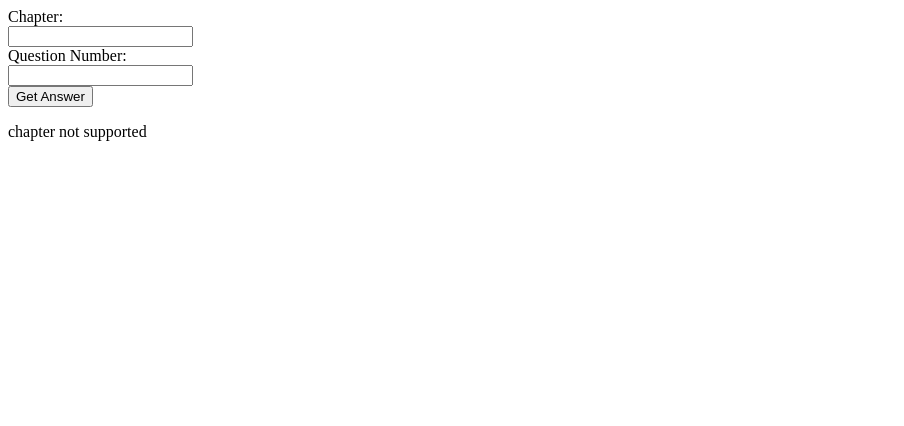
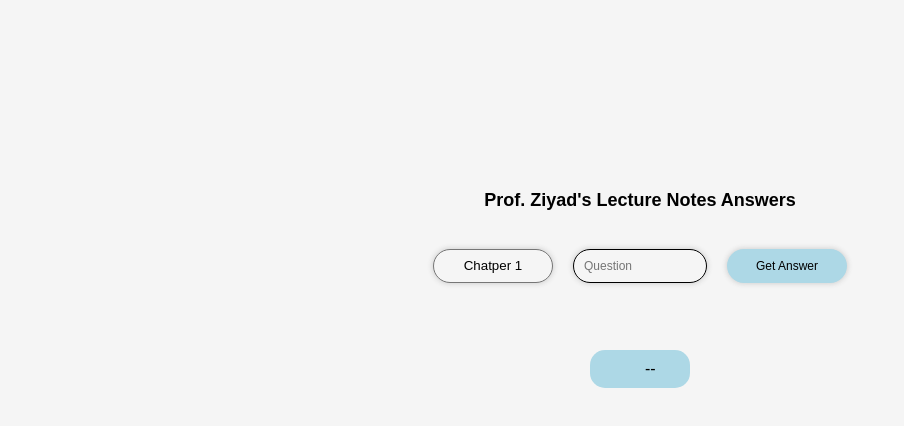
Before and after one commit to omaramer464/LinearAnswers, a plain HTML site: page index.html in a window 1280 px wide. Both pictures are taken after a click on the button "Get Answer". Shown: the whole page, without its empty margins (0-904 px from the left). Drawn offline with Linux system fonts and the light colour scheme.

Commit message:
Add files via upload

```diff
--- a/index.html
+++ b/index.html
@@ -1,31 +1,74 @@
 <!DOCTYPE html>
 <html>
+    <head>
+        <link rel="stylesheet" href="style.css">
+        <title>Lecture Notes Answer Key</title>
+    </head>
     <body>
-        <form>
-            <label for="ch">Chapter:</label><br>
-            <input type="number" id="cha" name="cha"><br>
-            <label for="q">Question Number:</label><br>
-            <input type="number" id="qa" name="qa">
 
-        </form>
+        <h3>Prof. Ziyad's Lecture Notes Answers</h3>
 
-        <button type="button" id="get" onclick="getAnswer()">Get Answer</button>
+        <div>
+            <select id="cha" name="cha">
+                <option value="1">Chatper 1</option>
+                <option value="2">Chatper 2</option>
+                <option value="4">Chatper 4</option>
+                <option value="5">Chatper 5</option>
+                <option value="6">Chatper 6</option>
+                <option value="8">Chatper 8</option>
+            </select>
 
-        <p id="ans">answer: </p>
+            <label for="q"><input type="text" id="qa" name="qa" placeholder="Question"></label>
+
+            <button type="button" id="get" onclick="getAnswer()">Get Answer</button>
+        </div>
+        <br>
+
+        <div>
+            <p id="q"></p>
+            <p id="ans">--</p>
+        </div>
     </body>
     <script>
 
         function getAnswer() {
-            if (document.getElementById("cha").value == "4") {
-                document.getElementById("ans").innerHTML = "Answer: " + chap4(document.getElementById("qa").value);
+            if (document.getElementById("cha").value == "1") {
+                document.getElementById("q").innerHTML = document.getElementById("qa").value + ")";
+                document.getElementById("ans").innerHTML = answerLetter(chap1(document.getElementById("qa").value));
+            } else if (document.getElementById("cha").value == "2") {
+                document.getElementById("q").innerHTML = document.getElementById("qa").value + ")";
+                document.getElementById("ans").innerHTML = answerLetter(chap2(document.getElementById("qa").value));
+            } else if (document.getElementById("cha").value == "4") {
+                document.getElementById("q").innerHTML = document.getElementById("qa").value + ")";
+                document.getElementById("ans").innerHTML = answerLetter(chap4(document.getElementById("qa").value));
             } else if (document.getElementById("cha").value == "5") {
-                document.getElementById("ans").innerHTML = "Answer: " + chap5(document.getElementById("qa").value);
+                document.getElementById("q").innerHTML = document.getElementById("qa").value + ")";
+                document.getElementById("ans").innerHTML = answerLetter(chap5(document.getElementById("qa").value));
             } else if (document.getElementById("cha").value == "6") {
-                document.getElementById("ans").innerHTML = "Answer: " + chap6(document.getElementById("qa").value);
+                document.getElementById("q").innerHTML = document.getElementById("qa").value + ")";
+                document.getElementById("ans").innerHTML = answerLetter(chap6(document.getElementById("qa").value));
             } else if (document.getElementById("cha").value == "8") {
-                document.getElementById("ans").innerHTML = "Answer: " + chap8(document.getElementById("qa").value);
+                document.getElementById("q").innerHTML = document.getElementById("qa").value + ")";
+                document.getElementById("ans").innerHTML = answerLetter(chap8(document.getElementById("qa").value));
             } else {
                 document.getElementById("ans").innerHTML = "chapter not supported";
+            }
+        }
+
+        function answerLetter(a) {
+            if (a == 4) {
+                return "A";
+            } else if (a == 3) {
+                return "B";
+            } else if (a == 2) {
+                return "C";
+            } else if (a == 1) {
+                return "D";
+            } else if (a == 0) {
+                return "E";
+            } else {
+                document.getElementById("q").innerHTML = "";
+                return "--";
             }
         }
 
@@ -61,6 +104,61 @@
             return Math.round(ans);
         }
 
+        function chap2(q) {
+            let p1 = (10 - q);
+            let p2 = p1 / 355687428096000;
+
+            let p7 = 10758 * (q**16);
+            let p8 = -1484453 * (q**15);
+            let p9 = 92215214 * (q**14);
+            let p10 = -3398451240 * (q**13);
+            let p11 = 82285109236 * (q**12);
+            let p12 = -1364608420606 * (q**11);
+            let p13 = 15544055104428 * (q**10);
+            let p14 = -115562554325860 * (q**9);
+            let p15 = 438590200945054 * (q**8);
+            let p16 = 973391625942171 * (q**7);
+            let p17 = -24595677559907098 * (q**6);
+            let p18 = 165003247108392340 * (q**5);
+            let p19 = -640439727221039448 * (q**4);
+            let p20 = 1557560420631813888 * (q**3);
+            let p21 = -2314197190169852544 * (q**2);
+            let p22 = 1890868929375605760 * q;
+            let p23 = -635471159036313600;
+
+            let ps = p7 + p8 + p9 + p10 + p11 + p12 + p13 + p14 + p15 + p16 + p17 + p18 + p19 + p20 + p21 + p22 + p23;
+            let ans = p2 * ps;
+
+            return Math.round(ans);
+        }
+
+        function chap1(q) {
+            let p1 = (q - 17) * (q - 10) * (q - 14) * -1;
+            let p2 = p1 / 40548366802944000;
+
+            let p7 = 141152 * (q**16);
+            let p8 = -22355207 * (q**15);
+            let p9 = 1617611866 * (q**14);
+            let p10 = -70876340212 * (q**13);
+            let p11 = 2101133305428 * (q**12);
+            let p12 = -44604194650854 * (q**11);
+            let p13 = 699971500569760 * (q**10);
+            let p14 = -8264345390407696 * (q**9);
+            let p15 = 74000846499503108 * (q**8);
+            let p16 = -502733933313186491 * (q**7);
+            let p17 = 2573893661328012102 * (q**6);
+            let p18 = -9786955432883841492 * (q**5);
+            let p19 = 26961095920179608712 * (q**4);
+            let p20 = -51697069765671858048 * (q**3);
+            let p21 = 64545853915420198272 * (q**2);
+            let p22 = -46366937861151052800 * q;
+            let p23 = 14206546237634150400;
+
+            let ps = p7 + p8 + p9 + p10 + p11 + p12 + p13 + p14 + p15 + p16 + p17 + p18 + p19 + p20 + p21 + p22 + p23;
+            let ans = p2 * ps;
+
+            return Math.round(ans);
+        }
 
         function chap8(q) {
             let p1 = (7 - q) * (q - 8) * (q - 16) * (q - 18);
--- /dev/null
+++ b/style.css
@@ -0,0 +1,91 @@
+* {
+    font-family: Arial, Helvetica, sans-serif;
+}
+
+body {
+    height: 100%;
+    text-align: center;
+    background-color: whitesmoke;
+}
+
+h3 {
+    margin-top: 15%;
+    font-size: 18px;
+}
+
+div {
+    display: flex;
+    justify-content: center;
+    width: 100%;
+    height: 30px;
+    margin-top: 3%;
+}
+
+select {
+    appearance: none;
+    width: 120px;
+    height: 34px;
+    text-align-last: center;
+    border-radius: 20px;
+    background-color: whitesmoke;
+    box-shadow: 0px 0px 5px 1px lightgray;
+    cursor: pointer;
+}
+
+select:focus {
+    outline: none;
+}
+
+input {
+    width: 120px;
+    height: 30px;
+    border-style: solid;
+    border-radius: 20px;
+    border-color: black;
+    border-width: 1px;
+    margin-left: 20px;
+    padding-left: 10px;
+    font-size: 12px;
+    background-color: whitesmoke;
+    box-shadow: 0px 0px 5px 1px lightgray;
+}
+
+input:focus {
+    outline: none;
+}
+
+button {
+    width: 120px;
+    height: 34px;
+    font-size: 12px;
+    background-color: lightblue;
+    border: none;
+    box-shadow: 0px 0px 5px 1px lightgray;
+    cursor: pointer;
+    border-radius: 20px;
+    margin-left: 20px;
+}
+
+#ans {
+    width: 40px;
+    height: 18px;
+    background-color: lightblue;
+    padding: 10px 5px;
+    text-align: left;
+    border-top-left-radius: 0px;
+    border-bottom-left-radius: 0px;
+    border-top-right-radius: 15px;
+    border-bottom-right-radius: 15px;
+}
+
+#q {
+    width: 40px;
+    height: 18px;
+    background-color: lightblue;
+    padding: 10px 5px;
+    text-align: right;
+    border-top-left-radius: 15px;
+    border-bottom-left-radius: 15px;
+    border-top-right-radius: 0px;
+    border-bottom-right-radius: 0px;
+}
```
